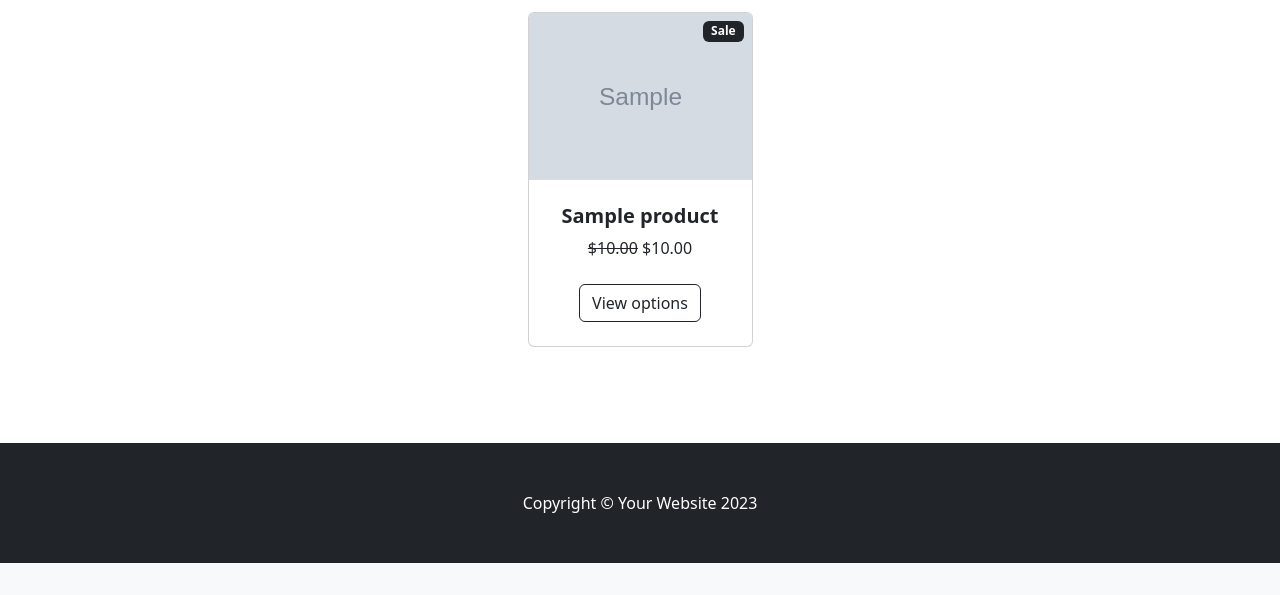
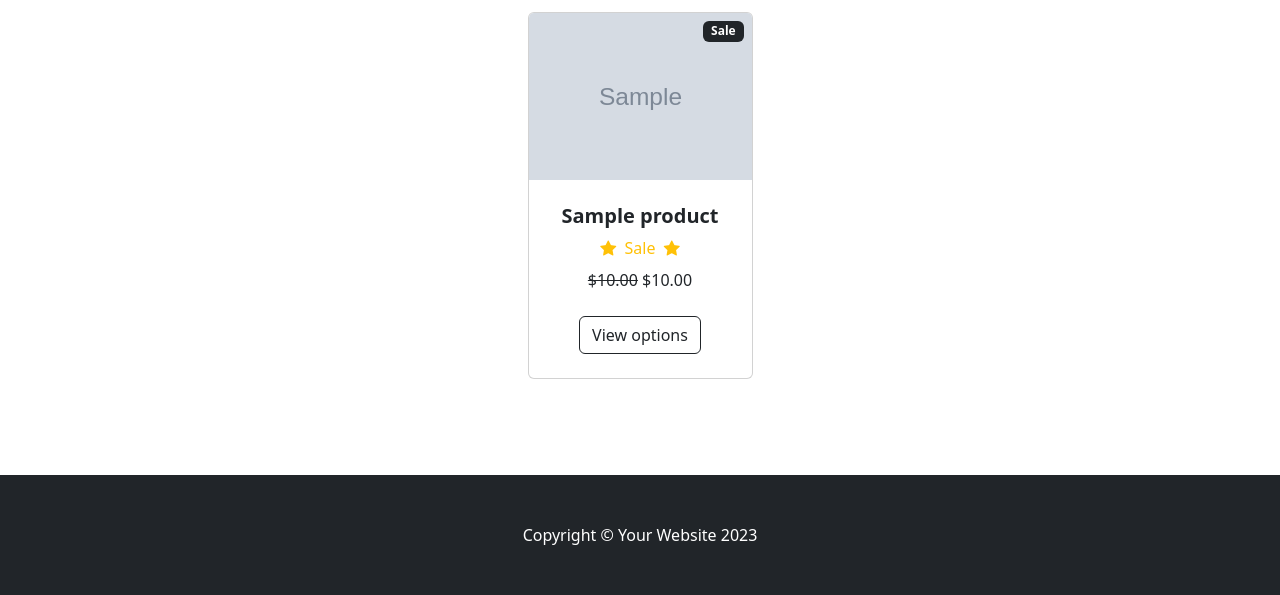
Before and after one commit to TharHtet236401/Ecommerce-App-with-Django, a Django app: page / in a window 1280 px wide. Shown: the part 437-1032 px from the top of the page. Before the commit the page ends 1000 px from the top, so only its background shows below. Run offline with Django 5.2, Linux system fonts and the light colour scheme; tables that the repository leaves empty hold one stand-in row (values such as "Sample post"); grey boxes marked "Sample" are stand-in pictures; some libraries are stand-ins or nearby versions.

Commit message:
added start above the price tag

```diff
--- a/store/templates/home.html
+++ b/store/templates/home.html
@@ -70,9 +70,19 @@
                             <img class="card-img-top" src="{{ product.image.url }}" alt="..." />
                             <!-- Product details-->
                             <div class="card-body p-4">
+
+
                                 <div class="text-center">
                                     <!-- Product name-->
                                     <h5 class="fw-bolder">{{product.name}}</h5>
+                                    <div class="d-flex justify-content-center text-warning mb-2">
+
+                                        <div class="bi-star-fill"></div>
+                                        &nbsp;&nbsp;Sale&nbsp;&nbsp;
+                                        <div class="bi-star-fill"></div>
+
+                                    </div>
+
                                     <!-- Product price-->
                                     <strike>${{product.price}}</strike>
                                     ${{product.sale_price}}
```
